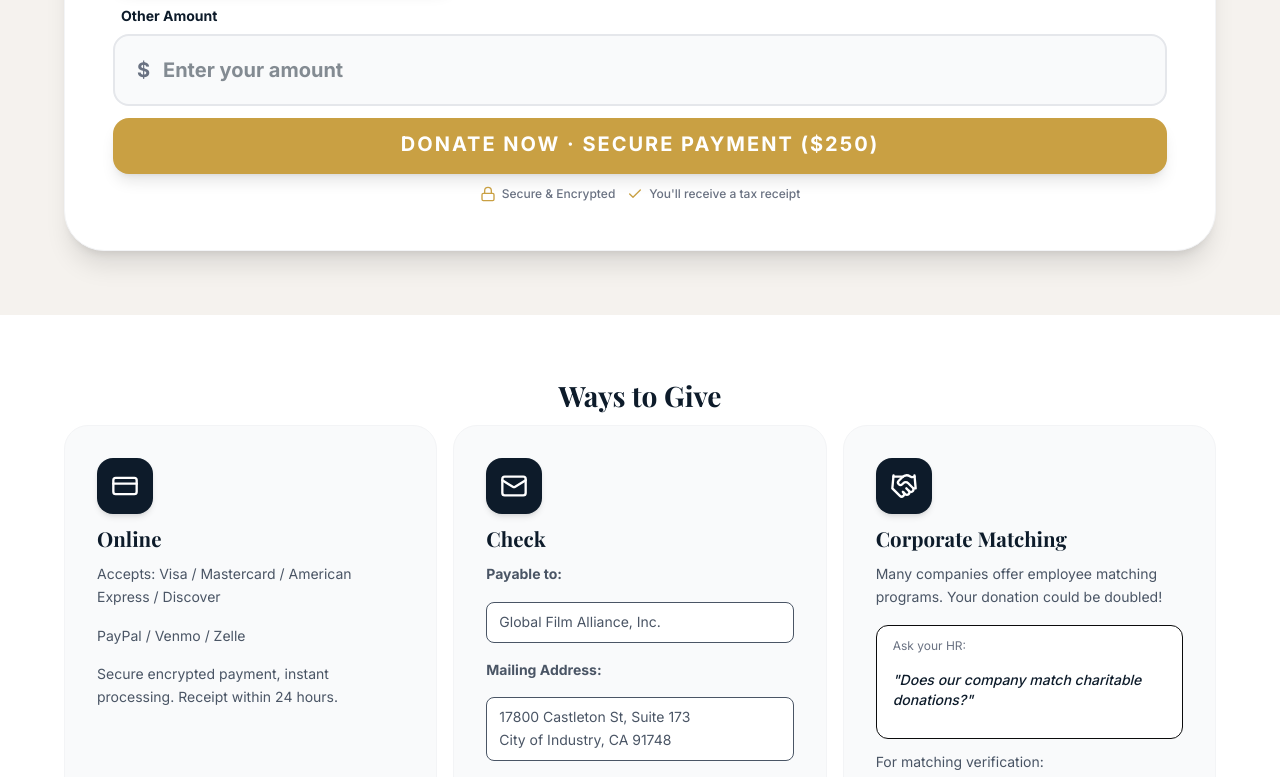
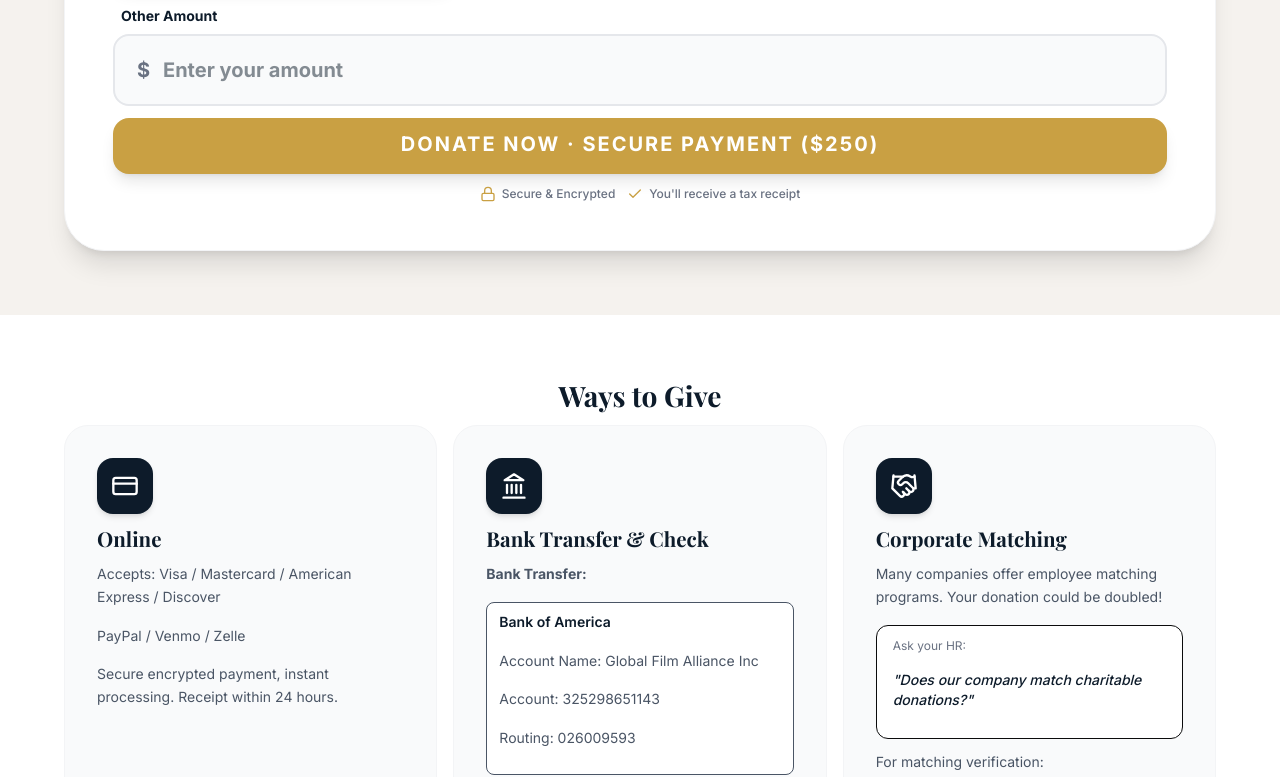
Before and after one commit to jacky56562356/GFA5623, a React (Vite) app: page /donate in a window 1280 px wide. Shown: the part 2000-2777 px from the top of the page. Built offline with nearby package versions, Linux system fonts and the light colour scheme; no server answers; the database is empty; a web font is replaced by a local one.

Commit message:
feat(donate): update payment options to include bank transfer details
Replace the generic check donation section with comprehensive bank transfer instructions to streamline institutional contributions.

```diff
--- a/pages/Donate.tsx
+++ b/pages/Donate.tsx
@@ -10,7 +10,8 @@ import {
   FileText,
   Check,
   Lock,
-  ChevronDown
+  ChevronDown,
+  Landmark
 } from 'lucide-react';
 
 const Donate: React.FC = () => {
@@ -275,23 +276,31 @@ const Donate: React.FC = () => {
                </p>
             </div>
 
-            <div className="border border-gray-100 rounded-3xl p-8 bg-gray-50">
-               <div className="bg-[#0D1B2A] text-white w-14 h-14 rounded-2xl flex items-center justify-center mb-3 shadow-md">
-                 <Mail className="w-7 h-7" />
+            <div className="border border-gray-100 rounded-3xl p-5 md:p-8 bg-gray-50 flex flex-col h-full">
+               <div className="bg-[#0D1B2A] text-white w-14 h-14 rounded-2xl flex items-center justify-center mb-3 shadow-md shrink-0">
+                 <Landmark className="w-7 h-7" />
                </div>
-               <h3 className="text-xl font-bold text-[#0D1B2A] mb-4">
-                 {"Check"}
+               <h3 className="text-xl font-bold text-[#0D1B2A] mb-4 shrink-0">
+                 {"Bank Transfer & Check"}
                </h3>
-               <div className="text-gray-600 text-sm leading-relaxed">
-                 <p className="mb-2 font-bold">{"Payable to:"}</p>
+               <div className="text-gray-600 text-sm leading-relaxed flex-grow">
+                 <p className="mb-2 font-bold">{"Bank Transfer:"}</p>
+                 <div className="mb-4 bg-white px-3 py-2 border rounded-lg break-all">
+                   <p className="font-semibold text-[#0D1B2A] mb-1">Bank of America</p>
+                   <p>Account Name: Global Film Alliance Inc</p>
+                   <p>Account: 325298651143</p>
+                   <p>Routing: 026009593</p>
+                 </div>
+
+                 <p className="mb-2 font-bold">{"Check Payable to:"}</p>
                  <p className="mb-4 bg-white px-3 py-2 border rounded-lg"> Global Film Alliance, Inc. </p>
 
                  <p className="mb-2 font-bold">{"Mailing Address:"}</p>
-                 <p className="mb-4 bg-white px-3 py-2 border rounded-lg whitespace-pre-wrap">
+                 <p className="mb-2 bg-white px-3 py-2 border rounded-lg whitespace-pre-wrap">
                    17800 Castleton St, Suite 173{"\n"}City of Industry, CA 91748
                  </p>
 
-                 <p className="italic text-xs mt-4">
+                 <p className="italic text-xs mt-2">
                    {"Memo: Donation for [Program]"}
                  </p>
                </div>
```
